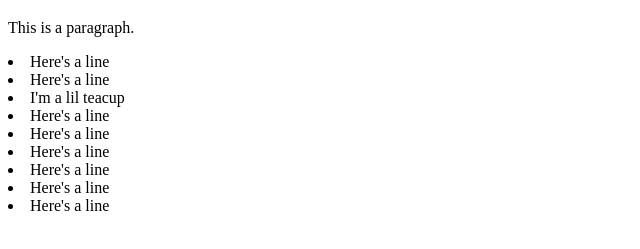
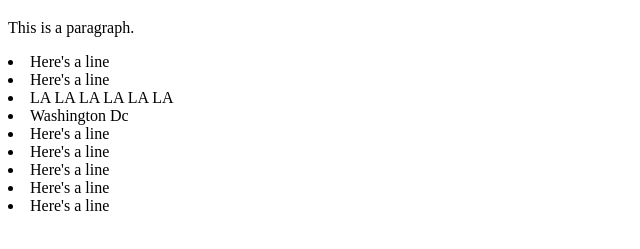
Before and after one commit to nickaroo747/practicefiles, a plain HTML site: page index.html in a window 1280 px wide. Shown: the part 61-310 px from the top of the page, without its empty margins (0-640 px from the left). Drawn offline with Linux system fonts and the light colour scheme.

Commit message:
ready to commmit to this

```diff
--- a/index.html
+++ b/index.html
@@ -9,8 +9,8 @@
 <p>This is a paragraph.</p>
 <li>Here's a line</li>
 <li>Here's a line</li>
-<li>I'm a lil teacup</li>
-<li>Here's a line</li>
+<li>LA LA LA LA LA LA</li>
+<li>Washington Dc</li>
 <li>Here's a line</li>
 <li>Here's a line</li>
 <li>Here's a line</li>
```
Also changed, not shown: 1 other file.
